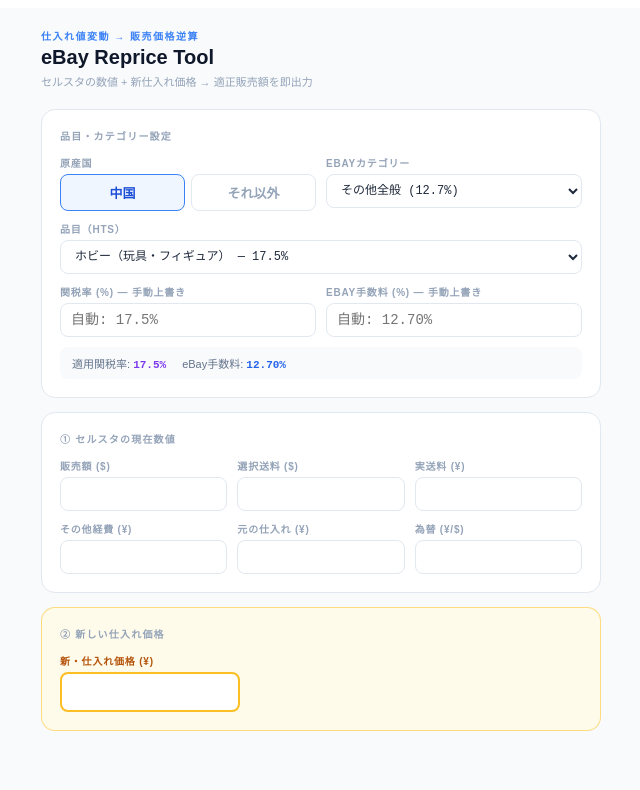
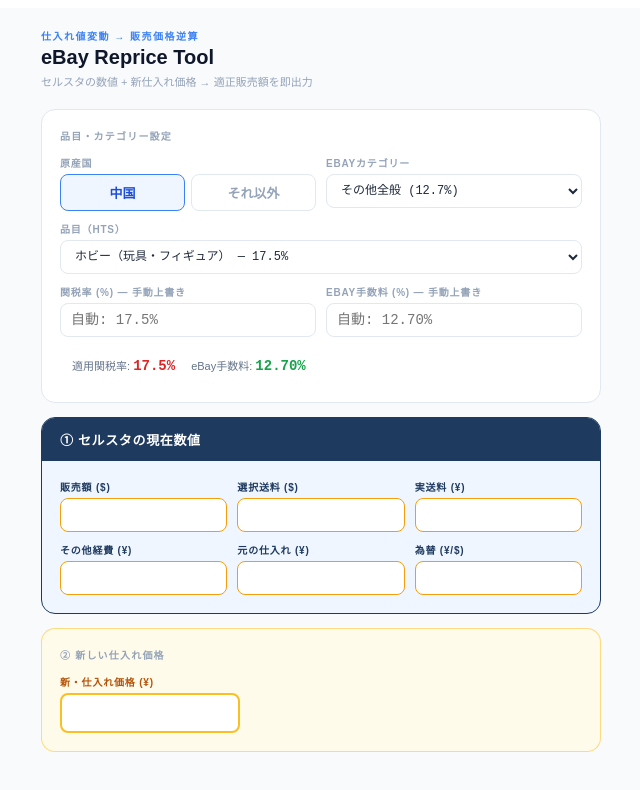
Before and after one commit to enyukarityamamoto-eng/my-tool, a React (Vite) app: page / in a window 1280 px wide. Shown: the top 790 px of the page, without its empty margins (319-959 px from the left). Built offline with nearby package versions, Linux system fonts and the light colour scheme.

Commit message:
Update App.jsx

```diff
--- a/src/App.jsx
+++ b/src/App.jsx
@@ -364,15 +364,18 @@
                 onChange={e => setManualFee(e.target.value)} style={inp()} />
             </div>
           </div>
-          <div style={{ marginTop: 10, background: "#f8fafc", borderRadius: 8, padding: "8px 12px", display: "flex", gap: 16 }}>
-            <div style={{ fontSize: 11, color: "#64748b" }}>適用関税率: <span style={{ fontFamily: "monospace", fontWeight: 700, color: "#7c3aed" }}>{(tariffRate * 100).toFixed(1)}%</span></div>
-            <div style={{ fontSize: 11, color: "#64748b" }}>eBay手数料: <span style={{ fontFamily: "monospace", fontWeight: 700, color: "#2563eb" }}>{(ebayFeeRate * 100).toFixed(2)}%</span></div>
+          <div style={{ marginTop: 10, background: "#fff", borderRadius: 8, padding: "10px 12px", display: "flex", gap: 16 }}>
+            <div style={{ fontSize: 11, color: "#64748b" }}>適用関税率: <span style={{ fontFamily: "monospace", fontWeight: 800, color: "#dc2626", fontSize: 14 }}>{(tariffRate * 100).toFixed(1)}%</span></div>
+            <div style={{ fontSize: 11, color: "#64748b" }}>eBay手数料: <span style={{ fontFamily: "monospace", fontWeight: 800, color: "#16a34a", fontSize: 14 }}>{(ebayFeeRate * 100).toFixed(2)}%</span></div>
           </div>
         </div>
 
         {/* Step1: セルスタの現在数値 */}
-        <div style={card}>
-          <div style={sec}>① セルスタの現在数値</div>
+        <div style={{ ...card, background: "#eff6ff", borderColor: "#1e3a5f", padding: 0, overflow: "hidden" }}>
+          <div style={{ background: "#1e3a5f", padding: "12px 18px" }}>
+            <div style={{ color: "#fff", fontSize: 13, fontWeight: 700, letterSpacing: "0.05em" }}>① セルスタの現在数値</div>
+          </div>
+          <div style={{ padding: 18 }}>
           <div style={{ display: "grid", gridTemplateColumns: "1fr 1fr 1fr", gap: 10 }}>
             {[
               ["販売額 ($)", sellUSD, setSellUSD],
@@ -383,11 +386,11 @@
               ["為替 (¥/$)", fx, setFx],
             ].map(([l, val, set]) => (
               <div key={l}>
-                <label style={lbl}>{l}</label>
+                <label style={{ ...lbl, color: "#1e3a5f" }}>{l}</label>
                 <input type="number" value={val}
                   onChange={e => set(e.target.value)}
                   onFocus={e => { if (e.target.value === "0") set(""); }}
-                  style={inp()} />
+                  style={{ ...inp(), border: "1.5px solid #f59e0b", background: "#fff" }} />
               </div>
             ))}
           </div>
@@ -423,6 +426,7 @@
               )}
             </div>
           )}
+          </div>
         </div>
 
         {/* Step2: 新仕入れ価格 */}
```
